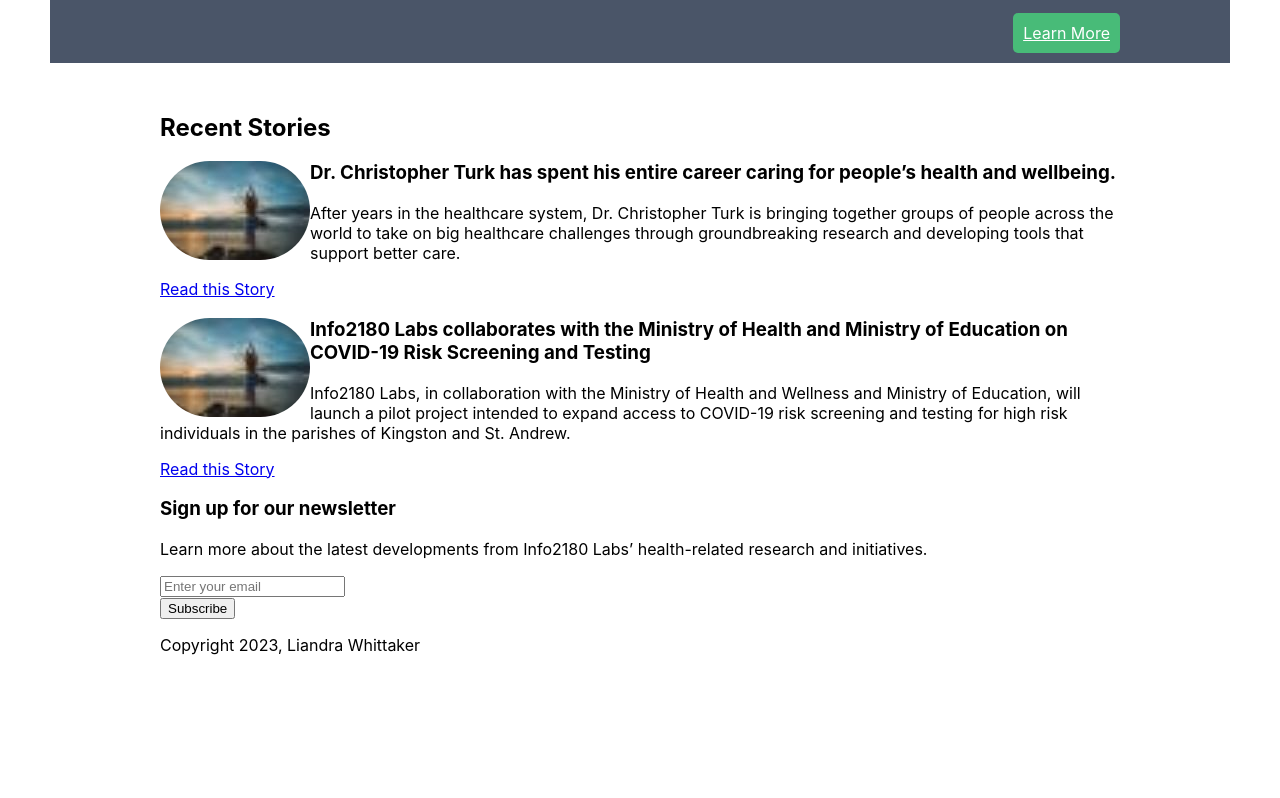
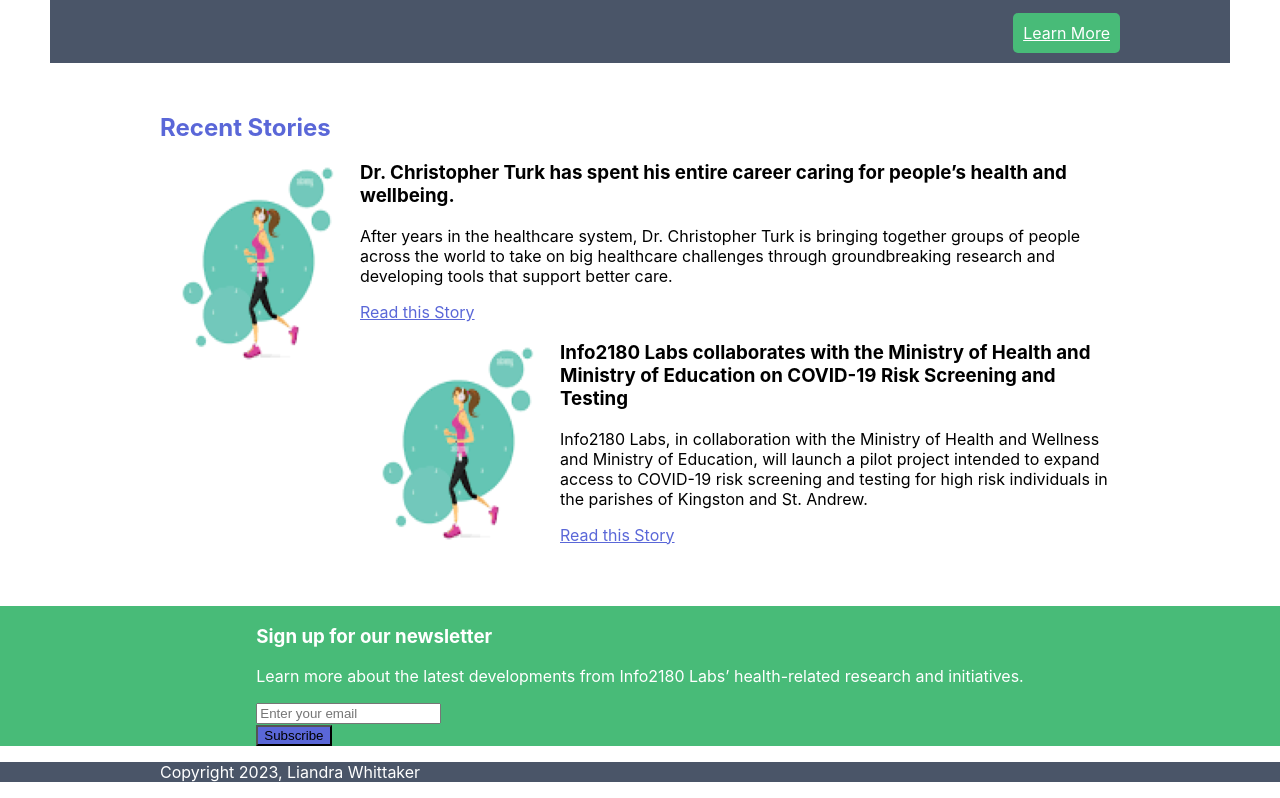
Before and after one commit to liandraaw/info2180-project1, a plain HTML site: page index.html in a window 1280 px wide. Shown: the part 1085-1883 px from the top of the page. Before the commit the page ends 1756 px from the top, so only its background shows below. Drawn offline with Linux system fonts and the light colour scheme.

Commit message:
Added more formatting and styling.

```diff
--- a/index.html
+++ b/index.html
@@ -77,7 +77,7 @@
             <div class="container">
                 <h2>Recent Stories</h2>
                 <article>
-                    <img src="meditation.jpg" alt="">
+                    <img src="runwoman.png" alt="">
                     <div class="article-body">
                         <h3>Dr. Christopher Turk has spent his entire career caring for people’s health and wellbeing.</h3>
                         <p>After years in the healthcare system, Dr. Christopher Turk is bringing together groups of people across the world to take on big healthcare challenges through groundbreaking research and developing tools that support better care.</p>
@@ -85,7 +85,7 @@
                     </div>
                 </article>
                 <article>
-                    <img src="meditation.jpg" alt="">
+                    <img src="runwoman.png" alt="">
                     <div class="article-body">
                         <h3>Info2180 Labs collaborates with the Ministry of Health and Ministry of Education on COVID-19 Risk Screening and Testing</h3>
                         <p>Info2180 Labs, in collaboration with the Ministry of Health and Wellness and Ministry of Education, will launch a pilot project intended to expand access to COVID-19 risk screening and testing for high risk individuals in the parishes of Kingston and St. Andrew.</p>
--- a/styles.css
+++ b/styles.css
@@ -66,6 +66,7 @@ li{
     font-size: 21px;
 }
 
+/* Styling of the cards*/
 .cards{
 
     display: grid;
@@ -82,6 +83,8 @@ li{
     width: 250px;
     height:425px
 }
+
+/*Styling the covid-19 section*/
 .testing{
     background-color: #4A5568;
     color:white;
@@ -97,19 +100,38 @@ li{
     color:white;
 }
 
+/*Styling stories part*/
 .stories {
     clear:both;
 }
 .stories img{
-    float:left;
-    border-radius: 500px;
+    float: left;
+    border-radius: 5px;
+    padding-bottom: 30px;
+    margin-bottom:20px;
+}
+.stories h2 {
+    color:#5A67D8;
+}
+.article-body p>a {
+   color:#5A67D8;
+}
 
-}
-.stories.article-body{
-    float:right;
-    padding:10px;
-    margin:20px;
-}
+/*Styling newsletter*/
 .newsletter{
     clear:both;
+    display: grid;
+   justify-content: center;
+    background-color: #48BB78;
+    color:white;
 }
+button{
+    background-color: #5A67D8;
+}
+
+
+/*Styling the footer*/
+footer{
+    background-color: #4A5568;
+    color:white;
+}
```
Also changed, not shown: scripts.js (line endings or trailing spaces).
